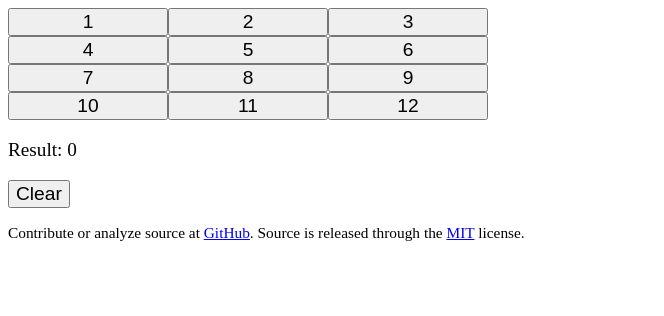
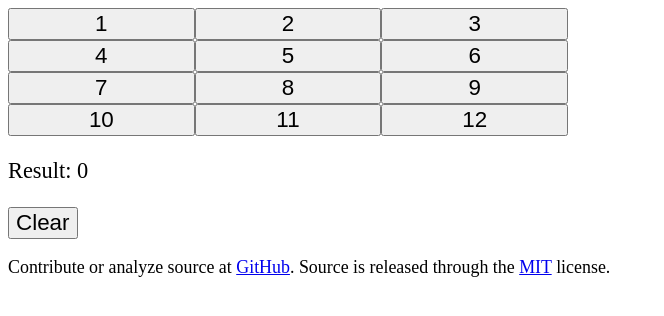
Before and after one commit to slaymaker1907/slaymaker1907.github.io, a Jekyll site: the page dice-counter/index.html, which Jekyll copies as it is, in a window 1280 px wide. Shown: the top 316 px of the page, without its empty margins (0-664 px from the left). Built offline with Jekyll 4.4.1, drawn with Linux system fonts in a browser that asks for light colours.

Commit message:
Tried optimizing for mobile.

```diff
--- a/dice-counter/index.html
+++ b/dice-counter/index.html
@@ -2,6 +2,7 @@
 <html>
 <head>
 <meta charset="UTF-8">
+<meta name="viewport" content="width=device-width">
 <title>Dice Counter</title>
 </head>
 
--- a/dice-counter/style.css
+++ b/dice-counter/style.css
@@ -1,11 +1,14 @@
 #buttons {
     display: grid;
     grid-template-columns: repeat(3, 1fr);
+}
+
+@media (min-width: 500px) {
+    #buttons {
         max-width: 25em;
     }
-
     body {
-    font-size: 1.2em;
+        font-size: 1.4em;
     }
 
     button {
@@ -15,3 +18,18 @@
     #license {
         font-size: 0.8em;
     }
+}
+
+@media (max-width: 500px) {
+    body {
+        font-size: 1.4em;
+    }
+
+    button {
+        font-size: 1.4em;
+    }
+
+    #license {
+        font-size: 0.8em;
+    }
+}
```
Lines whose indentation alone changed are shown as unchanged.
